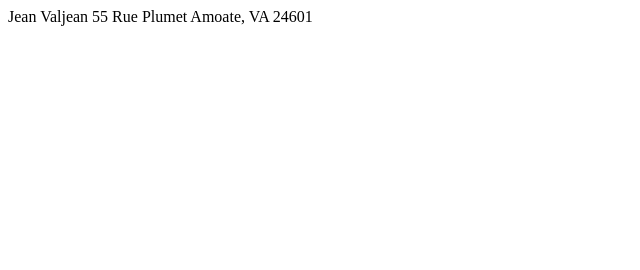
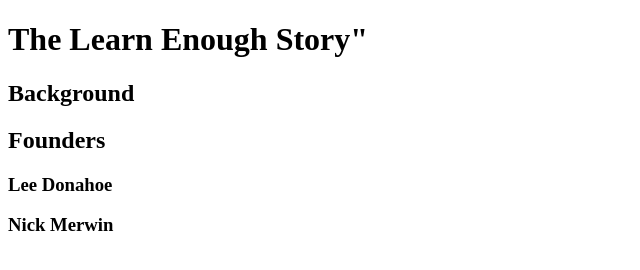
Before and after one commit to kniemann30/sample_website, a plain HTML site: page index.html in a window 1280 px wide. Shown: the whole page, without its empty margins (0-640 px from the left). Drawn offline with Linux system fonts and the light colour scheme.

Commit message:
Convert index page to fully valid HTML

```diff
--- a/index.html
+++ b/index.html
@@ -4,7 +4,7 @@
 
 <head>
 
-<title>Who am i?</Title>
+<title>Learn enough to be dangerous</Title>
 
 <meta charset="utf-8"
 
@@ -13,11 +13,16 @@
     <body>
 
 
-    Jean Valjean
+    <h1>The Learn Enough Story"</h1>
 
-    55 Rue Plumet
 
-    Amoate, VA 24601
+    <h2>Background</H2>
+
+    <h2>Founders</H2>
+
+    <h3> Lee Donahoe</h3>
+
+    <h3> Nick Merwin</h3>
 
     </body>
 
```
